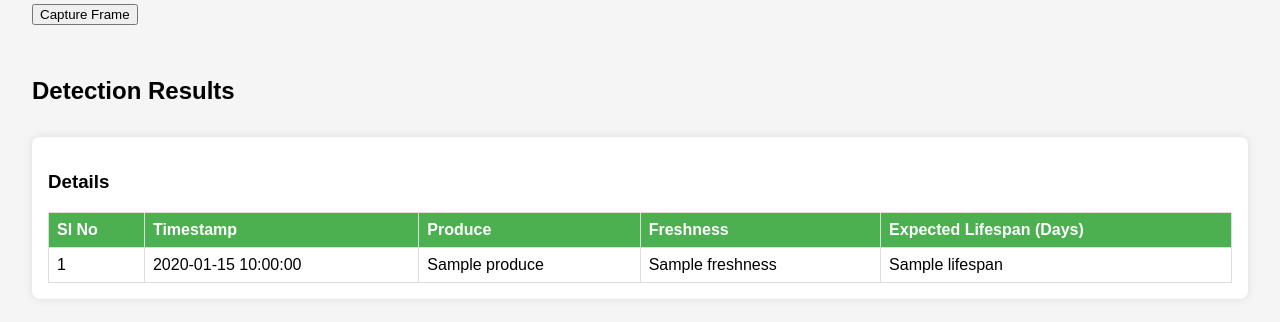
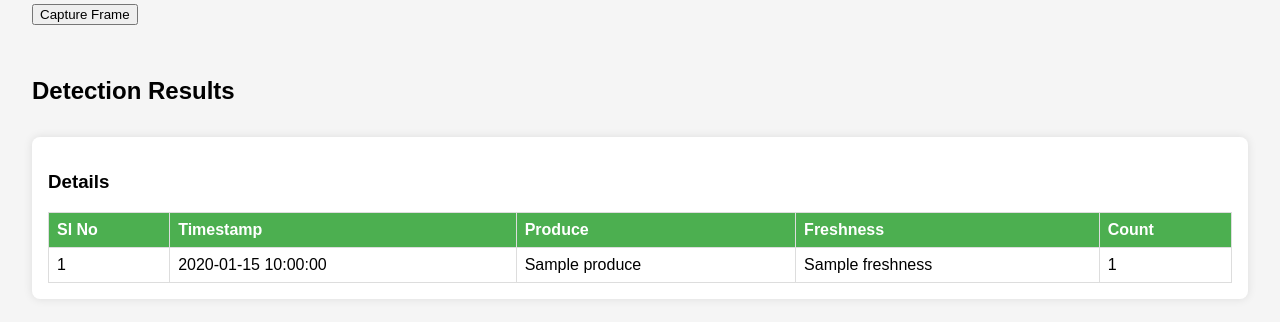
Before and after one commit to merynope/render-demo, a Flask app: template templates/findex.html in a window 1280 px wide. Shown: the part 226-548 px from the top of the page. Run offline with Flask 3, Linux system fonts and the light colour scheme; the template is opened without the code that fills it: most values are stand-ins (such as "Sample title", 1, 10 or a date in 2020).

Commit message:
Update findex.html

```diff
--- a/templates/findex.html
+++ b/templates/findex.html
@@ -85,7 +85,7 @@
                 <th>Timestamp</th>
                 <th>Produce</th>
                 <th>Freshness</th>
-                <th>Expected Lifespan (Days)</th>
+                <th>Count</th>
             </tr>
         </thead>
         <tbody>
@@ -96,7 +96,7 @@
                 <td>{{ result.timestamp }}</td>
                 <td>{{ result.produce }}</td>
                 <td>{{ result.freshness }}</td>
-                <td>{{ result.lifespan }}</td>
+                <td>{{ counts[result.produce] }}</td>
             </tr>
             {% endfor %}
         </tbody>
```
